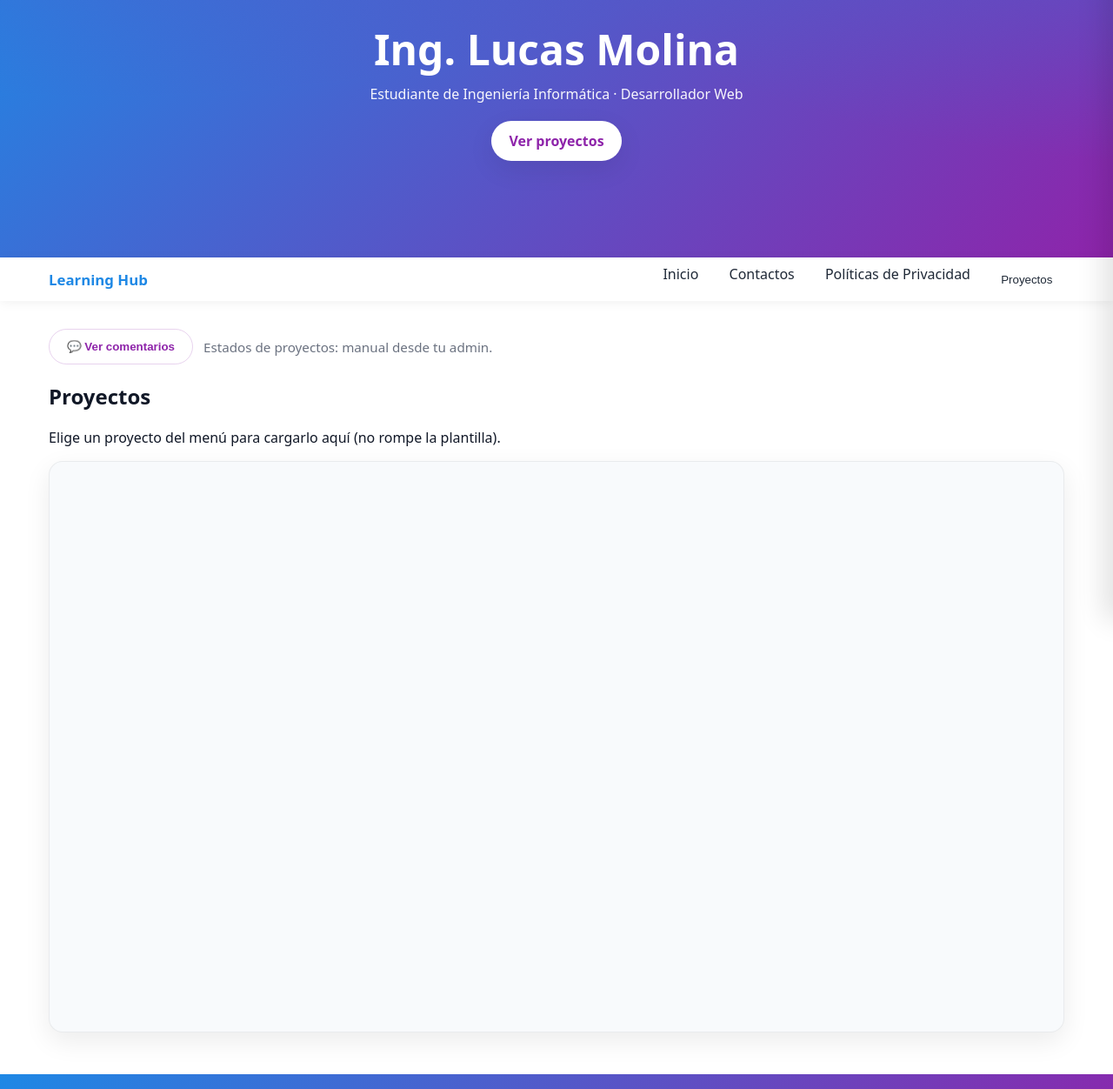
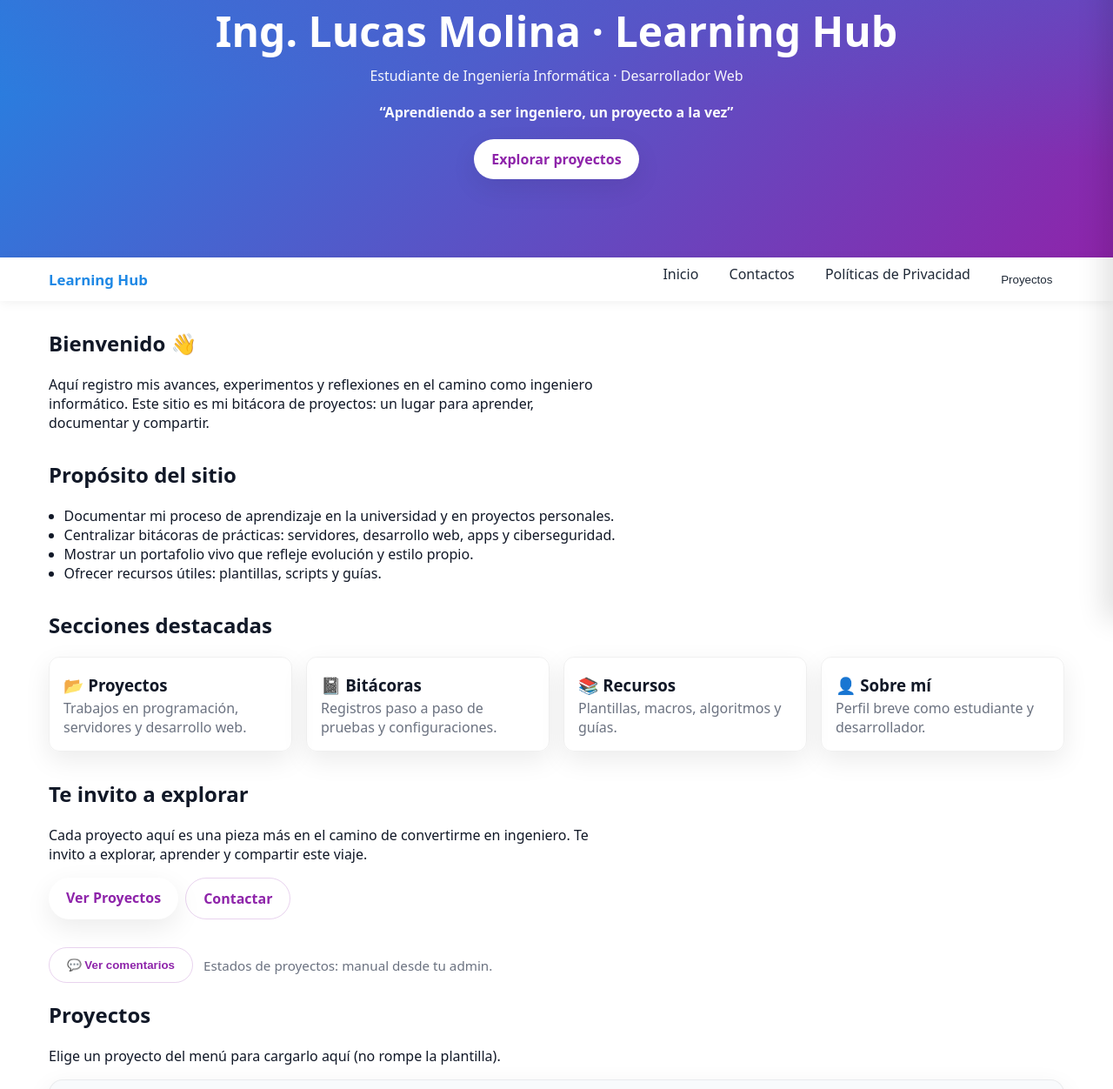
Before and after one commit to LucasMolina707/Laboratorio, a plain HTML site: page index.html in a window 1280 px wide. Shown: the part 88-1340 px from the top of the page at 87% size. Drawn offline with Linux system fonts and the light colour scheme.

Commit message:
Update index.html

```diff
--- a/index.html
+++ b/index.html
@@ -32,9 +32,13 @@
   <header class="ilh-hero">
     <div class="ilh-hero__overlay"></div>
     <div class="ilh-hero__content">
-      <h1 class="ilh-title">Ing. Lucas Molina</h1>
+      <h1 class="ilh-title">Ing. Lucas Molina · Learning Hub</h1>
       <p class="ilh-subtitle">Estudiante de Ingeniería Informática · Desarrollador Web</p>
-      <a class="ilh-btn ilh-btn--primary" href="#proyectos">Ver proyectos</a>
+      <!-- Lema en banner central -->
+      <p class="ilh-motto" style="margin:.5rem 0 1.25rem; font-weight:600; opacity:.98;">
+        “Aprendiendo a ser ingeniero, un proyecto a la vez”
+      </p>
+      <a class="ilh-btn ilh-btn--primary" href="#proyectos">Explorar proyectos</a>
     </div>
   </header>
 
@@ -63,6 +67,65 @@
 
   <!-- MAIN -->
   <main class="ilh-main">
+
+    <!-- Bienvenida -->
+    <section class="ilh-section ilh-bienvenida" style="margin-bottom:2rem">
+      <h2 style="margin-top:0">Bienvenido 👋</h2>
+      <p style="max-width:70ch">
+        Aquí registro mis avances, experimentos y reflexiones en el camino como ingeniero informático.
+        Este sitio es mi bitácora de proyectos: un lugar para aprender, documentar y compartir.
+      </p>
+    </section>
+
+    <!-- Propósito del sitio -->
+    <section class="ilh-section ilh-proposito" style="margin-bottom:2rem">
+      <h2>Propósito del sitio</h2>
+      <ul style="margin:.75rem 0 0; padding-left:1.1rem">
+        <li>Documentar mi proceso de aprendizaje en la universidad y en proyectos personales.</li>
+        <li>Centralizar bitácoras de prácticas: servidores, desarrollo web, apps y ciberseguridad.</li>
+        <li>Mostrar un portafolio vivo que refleje evolución y estilo propio.</li>
+        <li>Ofrecer recursos útiles: plantillas, scripts y guías.</li>
+      </ul>
+    </section>
+
+    <!-- Secciones destacadas -->
+    <section class="ilh-section ilh-destacados" style="margin-bottom:2rem">
+      <h2>Secciones destacadas</h2>
+      <div class="ilh-grid" style="display:grid; gap:1rem; grid-template-columns:repeat(auto-fit,minmax(220px,1fr)); margin-top:.75rem">
+        <a class="ilh-card" href="#proyectos" style="text-decoration:none; color:inherit; border:1px solid rgba(0,0,0,.06); border-radius:12px; padding:1rem; box-shadow:var(--ilh-shadow)">
+          <h3 style="margin:.2rem 0">📂 Proyectos</h3>
+          <p style="margin:0; color:var(--ilh-muted)">Trabajos en programación, servidores y desarrollo web.</p>
+        </a>
+
+        <a class="ilh-card" href="/bitacoras.html" style="text-decoration:none; color:inherit; border:1px solid rgba(0,0,0,.06); border-radius:12px; padding:1rem; box-shadow:var(--ilh-shadow)">
+          <h3 style="margin:.2rem 0">📓 Bitácoras</h3>
+          <p style="margin:0; color:var(--ilh-muted)">Registros paso a paso de pruebas y configuraciones.</p>
+        </a>
+
+        <a class="ilh-card" href="/recursos.html" style="text-decoration:none; color:inherit; border:1px solid rgba(0,0,0,.06); border-radius:12px; padding:1rem; box-shadow:var(--ilh-shadow)">
+          <h3 style="margin:.2rem 0">📚 Recursos</h3>
+          <p style="margin:0; color:var(--ilh-muted)">Plantillas, macros, algoritmos y guías.</p>
+        </a>
+
+        <a class="ilh-card" href="/sobre-mi.html" style="text-decoration:none; color:inherit; border:1px solid rgba(0,0,0,.06); border-radius:12px; padding:1rem; box-shadow:var(--ilh-shadow)">
+          <h3 style="margin:.2rem 0">👤 Sobre mí</h3>
+          <p style="margin:0; color:var(--ilh-muted)">Perfil breve como estudiante y desarrollador.</p>
+        </a>
+      </div>
+    </section>
+
+    <!-- Invitación -->
+    <section class="ilh-section ilh-invitacion" style="margin-bottom:2rem">
+      <h2>Te invito a explorar</h2>
+      <p style="max-width:70ch">
+        Cada proyecto aquí es una pieza más en el camino de convertirme en ingeniero.
+        Te invito a explorar, aprender y compartir este viaje.
+      </p>
+      <div style="display:flex; gap:.5rem; flex-wrap:wrap">
+        <a class="ilh-btn ilh-btn--primary" href="#proyectos">Ver Proyectos</a>
+        <a class="ilh-btn ilh-btn--ghost" href="/contacto.html">Contactar</a>
+      </div>
+    </section>
 
     <!-- Panel lateral de comentarios -->
     <aside class="ilh-comments" id="commentsPanel" aria-hidden="true">
@@ -103,7 +166,10 @@
         <svg viewBox="0 0 24 24" class="ilh-icon"><path d="M12 13 2 6.76V18a2 2 0 0 0 2 2h16a2 2 0 0 0 2-2V6.76L12 13ZM12 11 22 5H2l10 6Z"/></svg>
       </a>
     </div>
-    <p class="ilh-footer__copy">© 2025 Ing. Lucas Learning Hub • Mobile-first • Villavicencio, Colombia</p>
+    <p class="ilh-footer__copy">
+      © 2025 Ing. Lucas Learning Hub • Mobile-first • Villavicencio, Colombia<br/>
+      <span style="opacity:.9">“Aprendiendo a ser ingeniero, un proyecto a la vez”</span>
+    </p>
   </footer>
 
   <script src="/js/app.js" defer></script>
```
